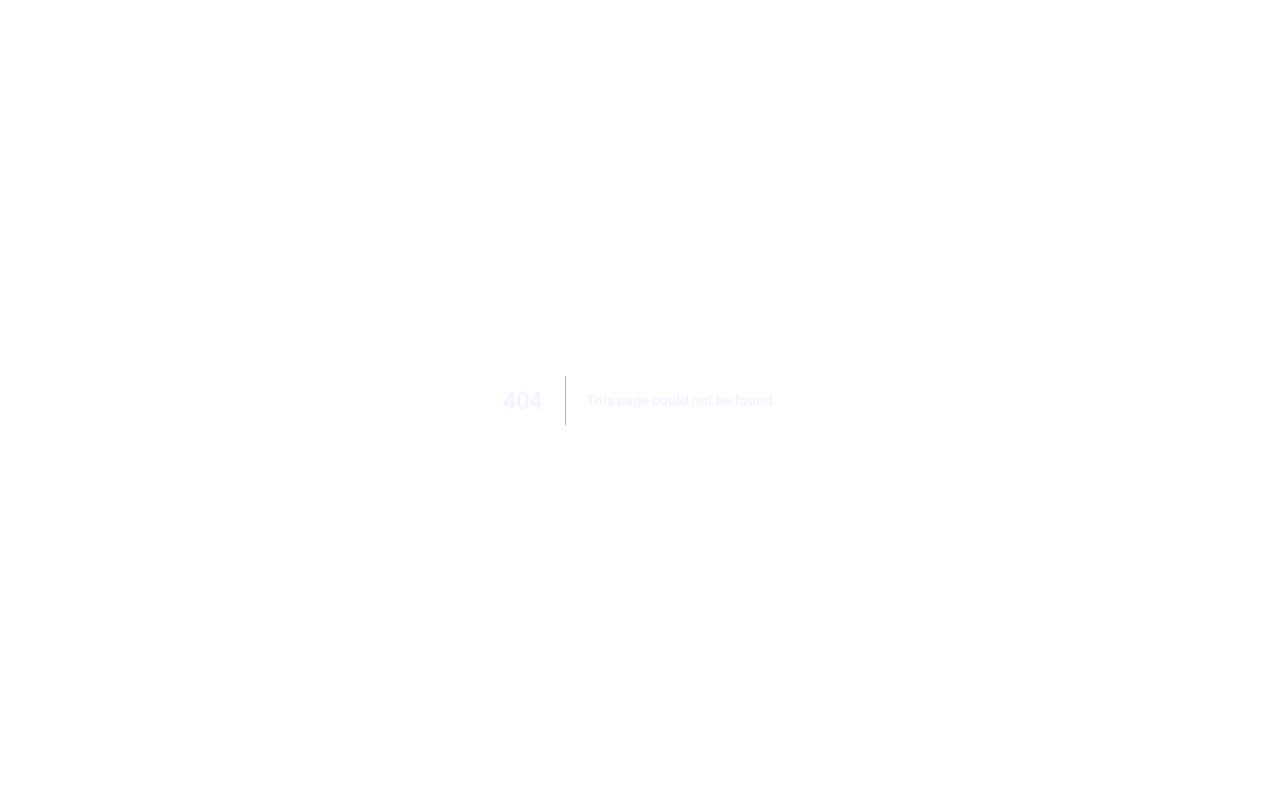
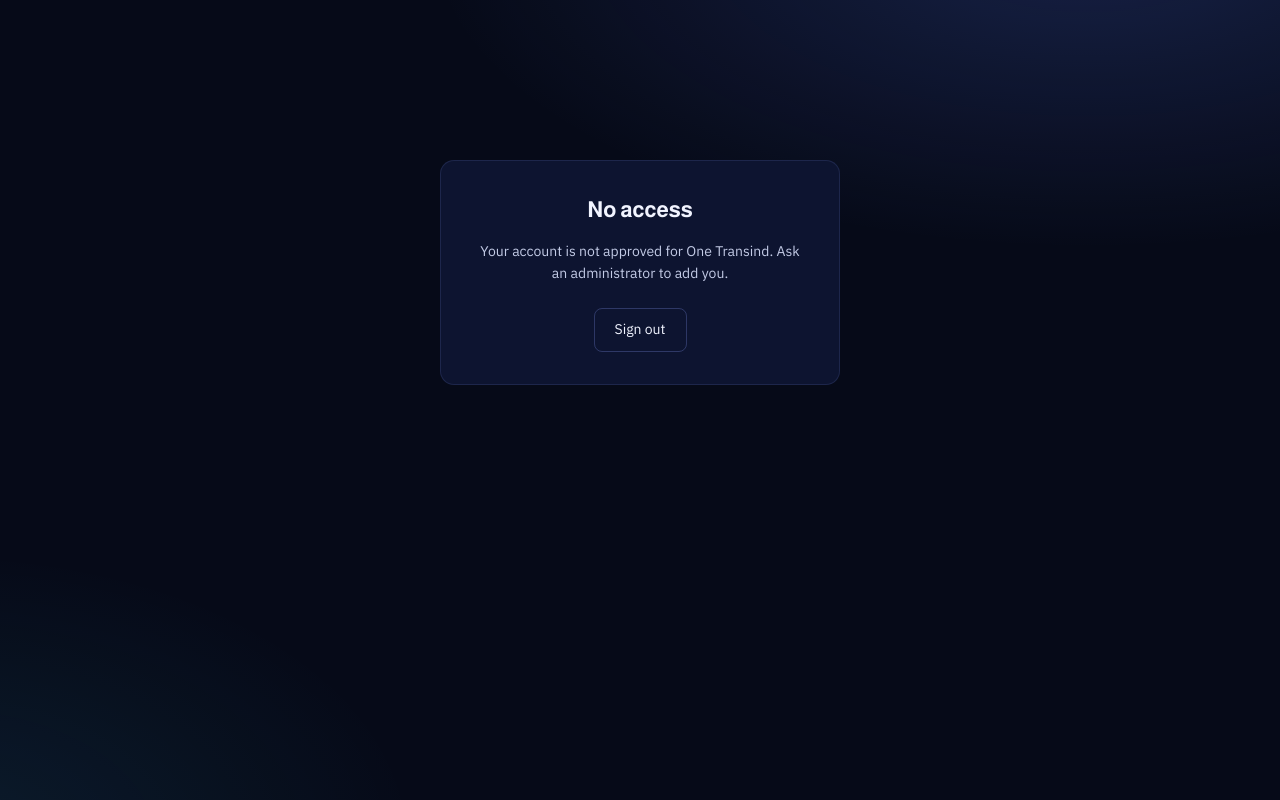
Before and after one commit to naseebahammed/one_transind, a Next.js app: page /no-access in a window 1280 px wide. Before the commit this address had no page. Shown: the top 800 px of the page. Built offline with nearby package versions, Linux system fonts and the light colour scheme.

Commit message:
feat: add sign-in pages and proxy

```diff
--- /dev/null
+++ b/app/no-access/page.tsx
@@ -0,0 +1,18 @@
+import { signOut } from "@/auth";
+
+export const metadata = { title: "No access - One Transind" };
+
+const box = { maxWidth: 400, margin: "20vh auto 0", padding: 32, background: "var(--panel)", border: "1px solid var(--line)", borderRadius: "var(--r)", textAlign: "center" } as const;
+const button = { padding: "10px 20px", background: "transparent", color: "var(--ink)", border: "1px solid var(--line-strong)", borderRadius: 8, cursor: "pointer" } as const;
+
+export default function NoAccess() {
+  return (
+    <main style={box}>
+      <h1 style={{ color: "var(--ink)", fontSize: 22, marginBottom: 8 }}>No access</h1>
+      <p style={{ marginBottom: 24 }}>Your account is not approved for One Transind. Ask an administrator to add you.</p>
+      <form action={async () => { "use server"; await signOut({ redirectTo: "/signin" }); }}>
+        <button type="submit" style={button}>Sign out</button>
+      </form>
+    </main>
+  );
+}
```
Also changed, not shown: app/signin/page.tsx (added, +19 -0 lines), proxy.ts (added, +13 -0 lines).
